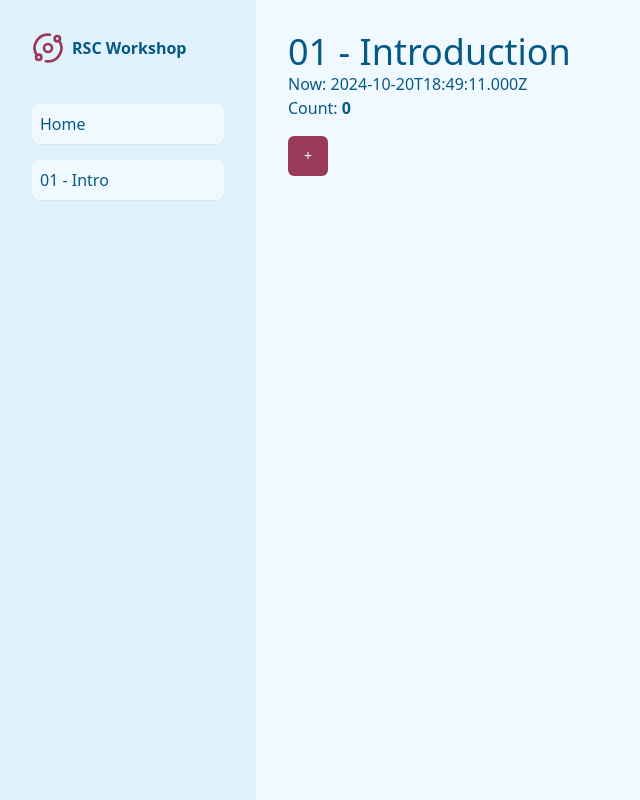
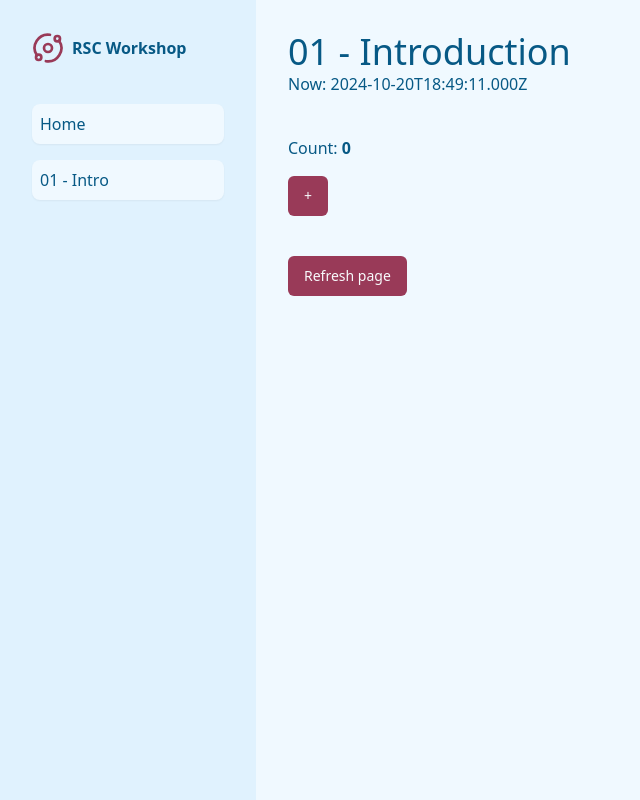
Before and after one commit to bennettdams/workshop-react-server-components, a Next.js app: page /01-intro in a window 1280 px wide. Shown: the whole page, without its empty margins (0-640 px from the left). Built offline with nearby package versions, Linux system fonts and the light colour scheme.

Commit message:
Counter with slot & children

```diff
--- a/src/app/01-intro/page.tsx
+++ b/src/app/01-intro/page.tsx
@@ -1,17 +1,36 @@
 import { Counter } from "@/components/counter";
 import { Now } from "@/components/now";
 import { PageHeader } from "@/components/page-header";
+import { RefreshPageButton } from "@/components/refresh-page-button";
 
 export const dynamic = "force-dynamic";
+
+// self.__next_f
 
 export default function Page() {
   return (
     <div>
       <PageHeader>01 - Introduction</PageHeader>
 
-      <Now />
+      <div className="space-y-10">
+        <Now />
 
-      <Counter />
+        <Counter />
+
+        {/* <Counter>
+          <p>Hey from the server (children) </p>
+        </Counter>
+
+        <Counter
+          slot={
+            <div>
+              <p>Hey from the server (slot)</p>
+            </div>
+          }
+        /> */}
+
+        <RefreshPageButton />
+      </div>
     </div>
   );
 }
--- a/src/components/counter.tsx
+++ b/src/components/counter.tsx
@@ -1,9 +1,15 @@
 "use client";
 
-import { useState } from "react";
+import { type ReactNode, useState } from "react";
 import { Button } from "./ui/button";
 
-export function Counter(): JSX.Element {
+export function Counter({
+  slot,
+  children,
+}: {
+  slot?: ReactNode;
+  children?: ReactNode;
+}): JSX.Element {
   const [count, setCount] = useState(0);
 
   return (
@@ -11,9 +17,24 @@ export function Counter(): JSX.Element {
       <p>
         Count: <span className="font-bold">{count}</span>
       </p>
+
       <div>
         <Button onClick={() => setCount((prev) => prev + 1)}>+</Button>
       </div>
+
+      {children && (
+        <div>
+          <p>Children:</p>
+          <div>{children}</div>
+        </div>
+      )}
+
+      {slot && (
+        <div>
+          <p>Slot:</p>
+          <div>{slot}</div>
+        </div>
+      )}
     </div>
   );
 }
--- /dev/null
+++ b/src/components/refresh-page-button.tsx
@@ -0,0 +1,14 @@
+"use client";
+
+import { useRouter } from "next/navigation";
+import { Button } from "./ui/button";
+
+export function RefreshPageButton() {
+  const router = useRouter();
+
+  return (
+    <Button className="w-min" onClick={() => router.refresh()}>
+      Refresh page
+    </Button>
+  );
+}
```
